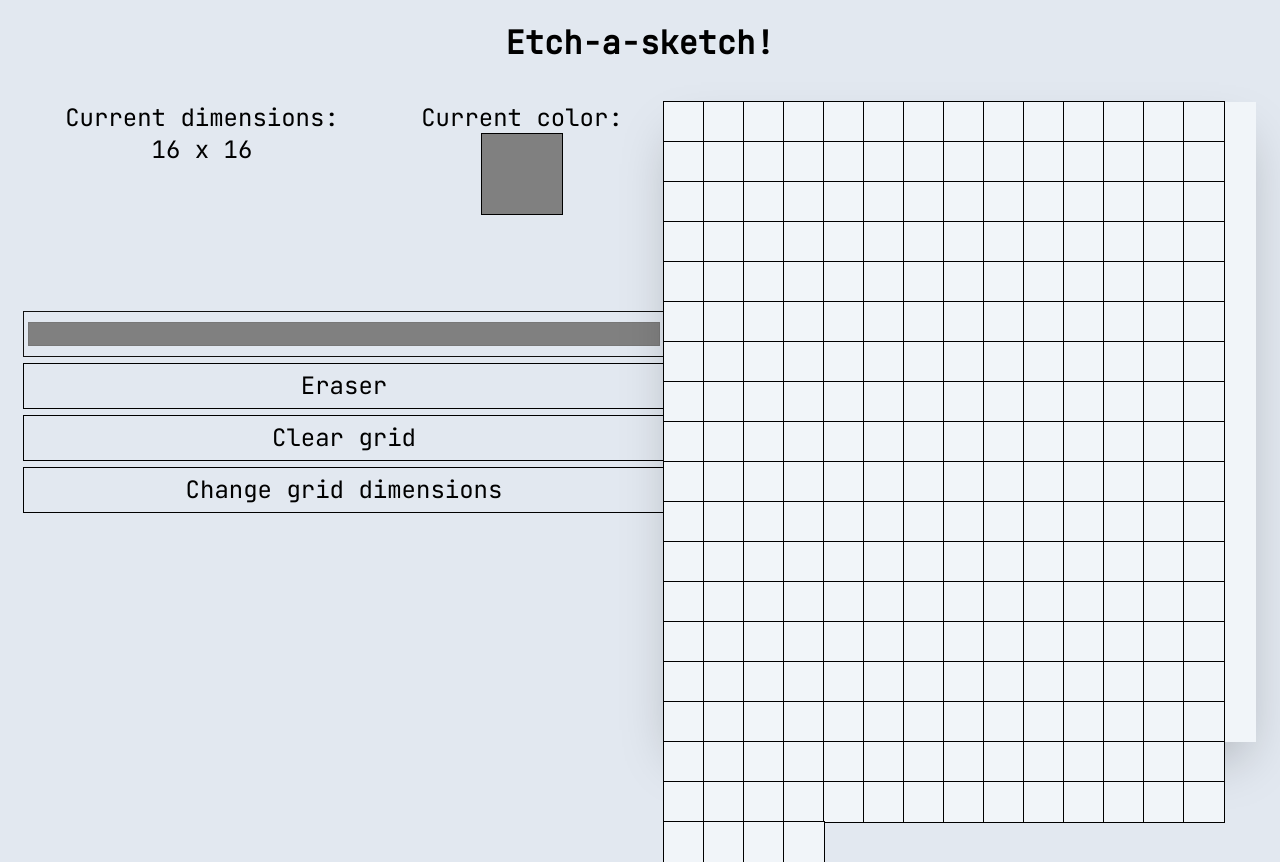
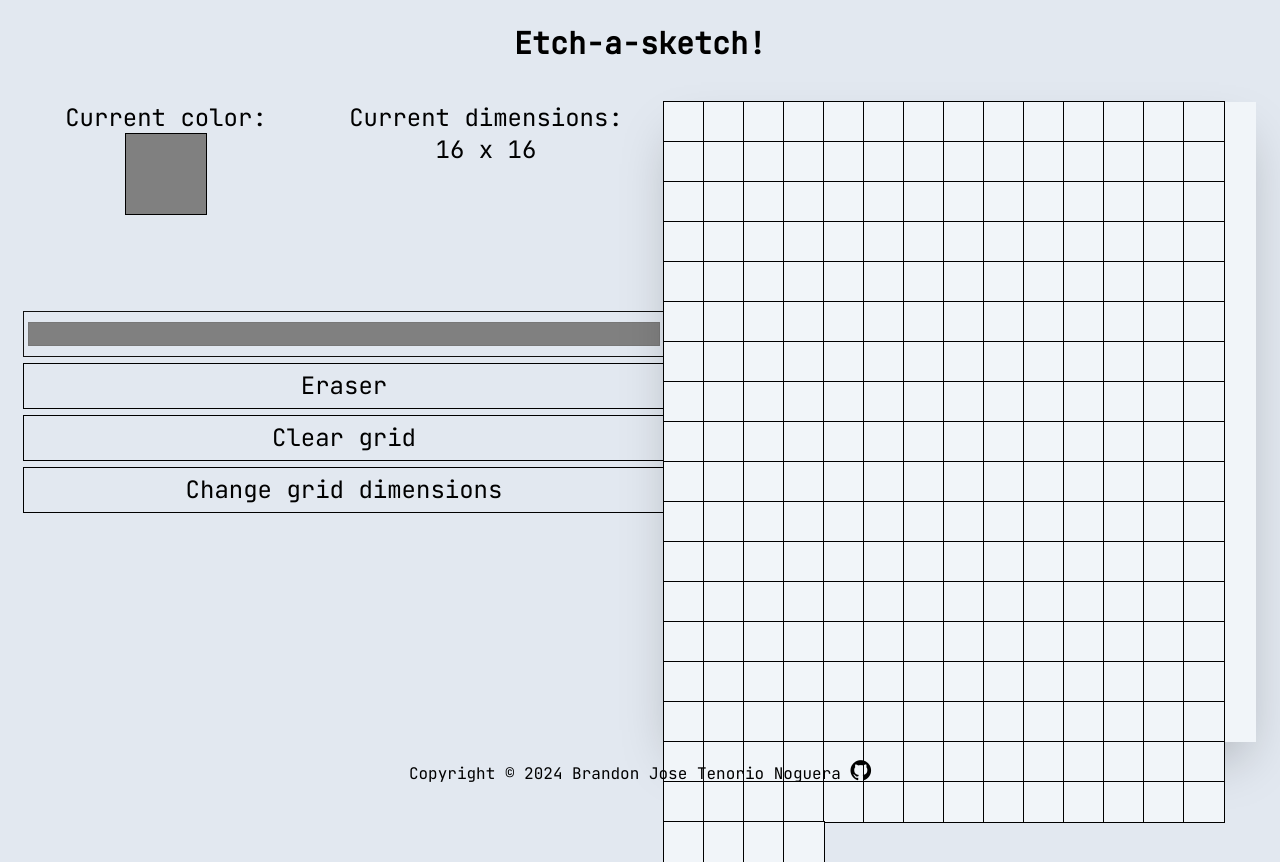
Before and after one commit to bjtn1/etch-a-sketch, a plain HTML site: page src/index.html in a window 1280 px wide. Drawn offline with Linux system fonts and the light colour scheme.

Commit message:
Add github link to footer

```diff
--- a/src/index.html
+++ b/src/index.html
@@ -7,23 +7,27 @@
   <title>Etch-a-sketch</title>
   <link href="style.css" rel="stylesheet" />
   <link href="https://fonts.googleapis.com/css?family=JetBrains Mono" rel="stylesheet" />
+  <link rel="stylesheet" href="https://cdnjs.cloudflare.com/ajax/libs/font-awesome/4.7.0/css/font-awesome.min.css">
   <script defer src="script.js"></script>
 </head>
 
 <body>
-  <h1 class="header">Etch-a-sketch!</h1>
+  <nav>
+    <h1 class="header">Etch-a-sketch!</h1>
+  </nav>
+
   <main>
     <div class="menu">
 
       <div class="current-status-section">
+        <div class="current-color-section">
+          <div class="current-color-text">Current color:</div>
+          <div class="current-color-div"></div>
+        </div>
+
         <div class="current-dimensions-section">
           <div class="current-dimensions-text">Current dimensions:</div>
           <div class="current-dimensions-div">16 x 16</div>
-        </div>
-
-        <div class="current-color-section">
-          <div class="current-color-text">Current color:</div>
-          <div class="current-color-div"></div>
         </div>
       </div>
 
@@ -39,6 +43,15 @@
 
     <div class="grid"></div>
   </main>
+
+  <footer>
+    Copyright ©
+    <script>document.write(new Date().getFullYear())</script>
+    Brandon Jose Tenorio Noguera
+    <a href="https://github.com/bjtn1/etch-a-sketch">
+      <i class="fa fa-github" style="font-size:24px"></i>
+    </a>
+  </footer>
 </body>
 
 </html>
--- a/src/script.js
+++ b/src/script.js
@@ -11,6 +11,10 @@ let color_picker = document.querySelector(".color-picker");
 color_picker.addEventListener("input", change_color, false);
 color_picker.addEventListener("change", change_color, false);
 color_picker.select();
+
+
+// const footer = document.querySelector("footer");
+// footer.innerHTML = `Copyright © ${new Date().getFullYear()} Brandon Jose Tenorio Noguera`;
 
 
 function draw(e) {
--- a/src/style.css
+++ b/src/style.css
@@ -1,3 +1,20 @@
+.header {
+  text-align: center;
+  font-size: 1.875rem; /* 30px */
+  line-height: 2.25rem; /* 36px */
+}
+
+.fa-github {
+  color: black;
+  font-size: 24px;
+  transition: transform 0.3s ease-in-out;
+}
+
+.fa-github:hover {
+  transform: scale(1.5);
+  transition-duration: 300ms;
+}
+
 body {
   font-family: "JetBrains Mono";
   background-color: #e2e8f0;
@@ -12,8 +29,8 @@ main {
 .menu {
   width: 640px;
   height: 640px;
+  text-align: center;
   /* this is tailwindccss' text-2xl */
-  text-align: center;
   font-size: 1.5rem;
   line-height: 2rem;
 }
@@ -31,15 +48,12 @@ main {
 .buttons-section {
   display: flex;
   flex-direction: column;
-  /* justify-content: flex-end; */
   align-items: center;
 }
 
 .current-status-section {
   display: flex;
-  /* flex-direction: column; */
   justify-content: space-around;
-  /* align-items: ; */
 }
 
 .current-color-section {
@@ -79,10 +93,6 @@ input {
   transition-timing-function: cubic-bezier(0.4, 0, 0.2, 1);
 }
 
-.header {
-  text-align: center;
-}
-
 .grid {
   width: 640px;
   height: 640px;
@@ -91,3 +101,7 @@ input {
   display: flex;
   flex-wrap: wrap;
 }
+
+footer {
+  text-align: center;
+}
```
